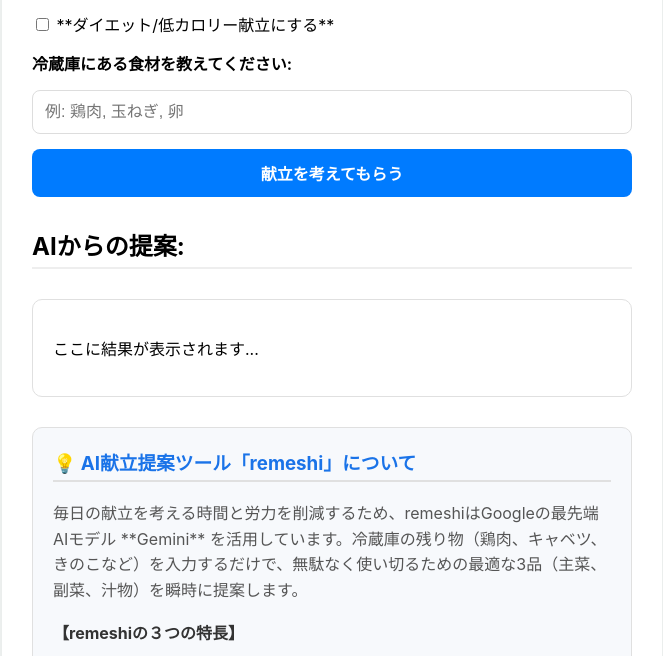
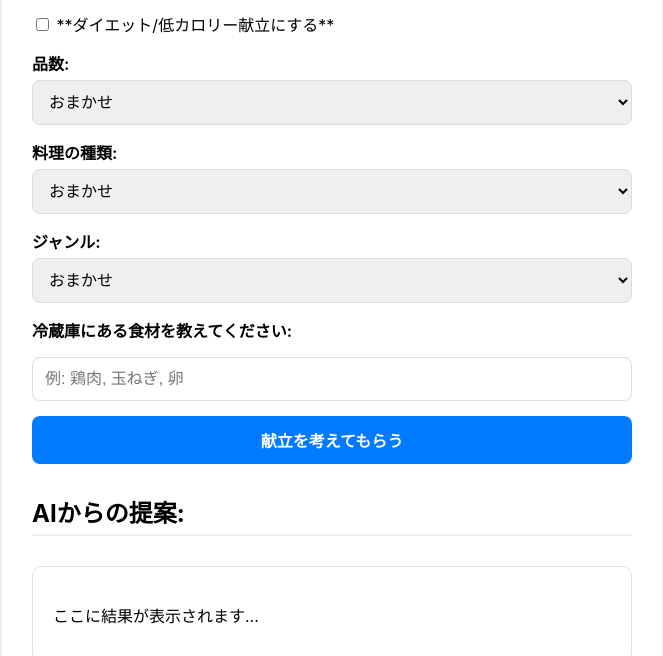
Before and after one commit to swatanabe1005/remeshi, a website: page public/index.html in a window 1280 px wide. Shown: the part 144-800 px from the top of the page, without its empty margins (308-971 px from the left). Drawn offline with nearby package versions, Linux system fonts and the light colour scheme.

Commit message:
ドロップダウン追加

```diff
--- a/public/index.html
+++ b/public/index.html
@@ -62,7 +62,13 @@
             gap: 15px;
         }
 
-        #ingredients {
+        .form-group {
+            display: flex;
+            flex-direction: column;
+            gap: 5px;
+        }
+
+        #ingredients, .form-group select {
             width: 100%;
             padding: 12px;
             font-size: 1rem;
@@ -199,6 +205,37 @@
                     <input type="checkbox" id="isDietMenu">
                     **ダイエット/低カロリー献立にする**
                 </label>
+            </div>
+            <div class="form-group">
+                <label for="dish-count"><b>品数:</b></label>
+                <select id="dish-count">
+                    <option value="おまかせ" selected>おまかせ</option>
+                    <option value="1品">1品（主菜のみ）</option>
+                    <option value="2品">2品（主菜と副菜）</option>
+                    <option value="3品">3品（主菜、副菜、汁物）</option>
+                </select>
+            </div>
+
+            <div class="form-group">
+                <label for="dish-type"><b>料理の種類:</b></label>
+                <select id="dish-type">
+                    <option value="おまかせ" selected>おまかせ</option>
+                    <option value="主菜">主菜（メイン）</option>
+                    <option value="副菜">副菜（サイド）</option>
+                    <option value="汁物">汁物・スープ</option>
+                    <option value="デザート">デザート</option>
+                </select>
+            </div>
+
+            <div class="form-group">
+                <label for="dish-genre"><b>ジャンル:</b></label>
+                <select id="dish-genre">
+                    <option value="おまかせ" selected>おまかせ</option>
+                    <option value="和食">和食</option>
+                    <option value="洋食">洋食</option>
+                    <option value="中華">中華</option>
+                    <option value="エスニック">エスニック・アジアン</option>
+                </select>
             </div>
             <label for="ingredients"><b>冷蔵庫にある食材を教えてください:</b></label>
             <input type="text" id="ingredients" placeholder="例: 鶏肉, 玉ねぎ, 卵">
@@ -394,6 +431,11 @@
         const onlyInputCheckbox = document.getElementById('onlyInputIngredients');
         const isDietCheckbox = document.getElementById('isDietMenu');
 
+        // セレクトボックス要素の参照を定義
+        const dishCountSelect = document.getElementById('dish-count');
+        const dishTypeSelect = document.getElementById('dish-type');
+        const dishGenreSelect = document.getElementById('dish-genre');
+
         form.addEventListener('submit', async (e) => {
             e.preventDefault();
 
@@ -401,6 +443,9 @@
             const ingredientsValue = input.value;
             const onlyInputChecked = onlyInputCheckbox.checked;
             const isDietChecked = isDietCheckbox.checked;
+            const dishCount = dishCountSelect.value;
+            const dishType = dishTypeSelect.value;
+            const dishGenre = dishGenreSelect.value;
 
             if (!ingredientsValue) {
                 resultDisplay.textContent = '食材を入力してください。';
@@ -418,7 +463,10 @@
             const requestBody = {
                 ingredients: ingredientsValue,
                 onlyInputIngredients: onlyInputChecked,
-                isDietMenu: isDietChecked
+                isDietMenu: isDietChecked,
+                dishCount: dishCount,
+                dishType: dishType,
+                dishGenre: dishGenre
             };
 
             try {
```
Also changed, not shown: functions/src/index.ts (+30 -12 lines).
